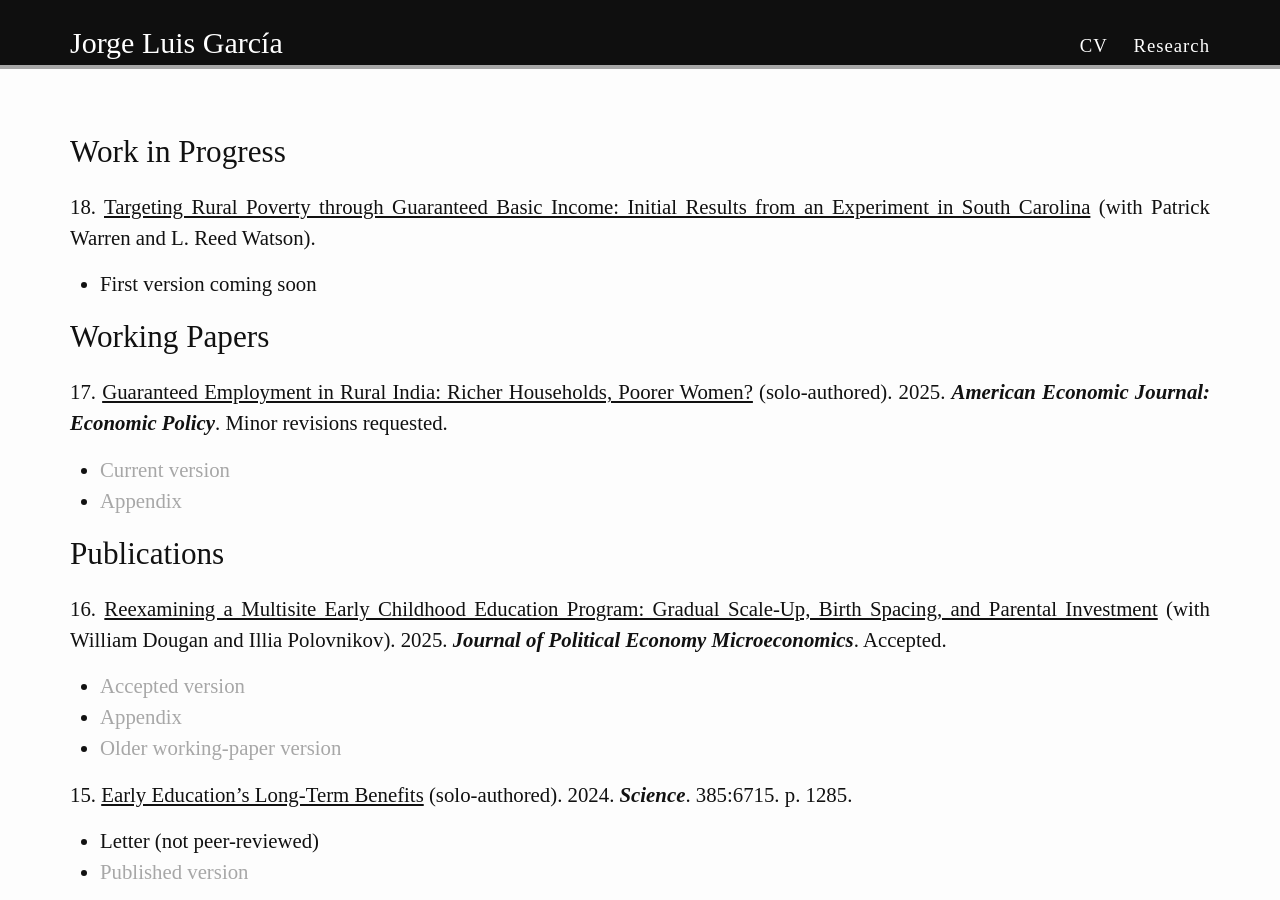
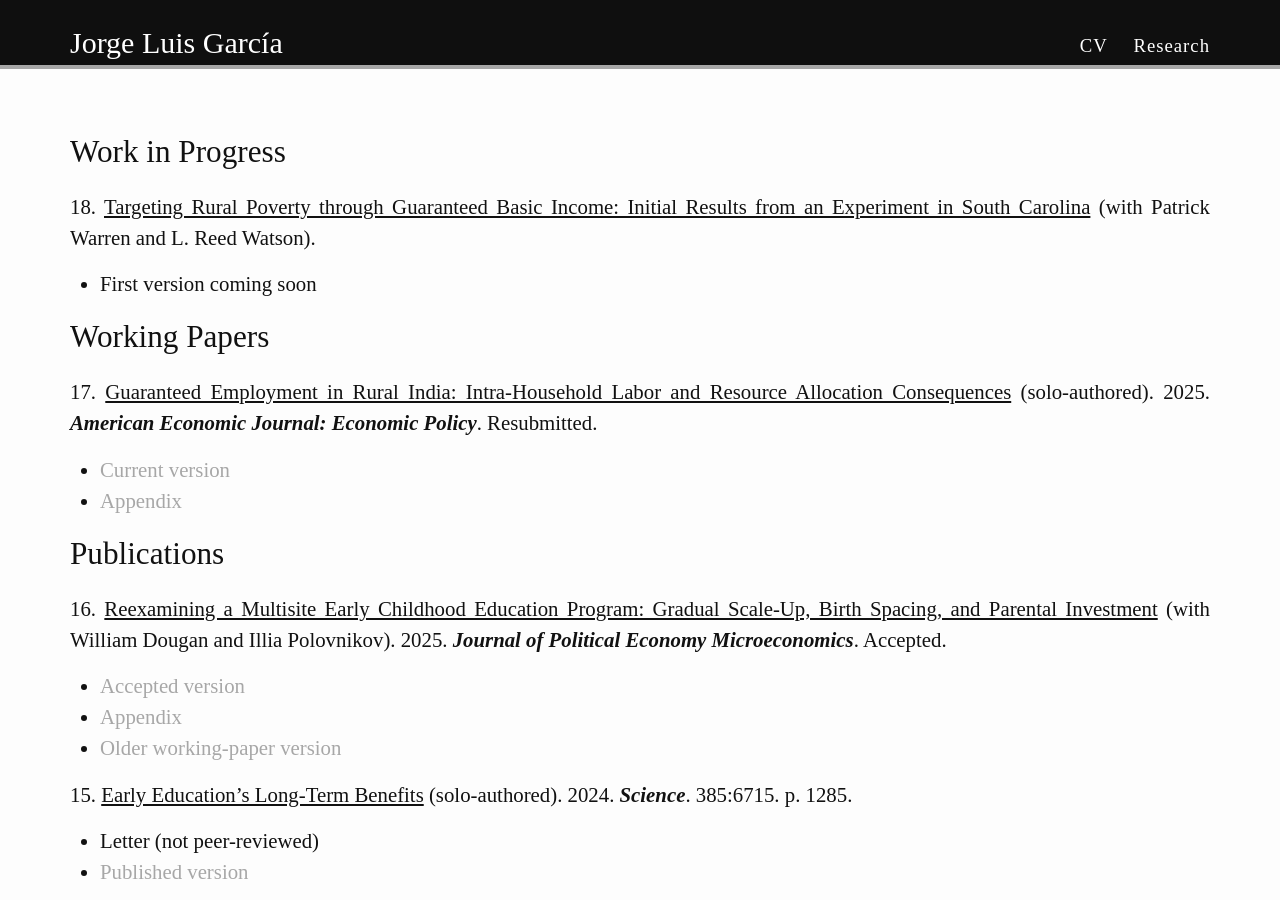
Before and after one commit to jorgelgarcia/jorgelgarcia.github.io, a Jekyll site: the page built from research.md, in a window 1280 px wide and 900 px high. Built offline with Jekyll 4.4.1, drawn with Linux system fonts in a browser that asks for light colours; nearby versions of some CDN libraries; some web fonts are replaced.

Commit message:
title for gem

```diff
--- a/research.md
+++ b/research.md
@@ -9,7 +9,7 @@
 * First version coming soon
 
 ## Working Papers
-17\. <u>Guaranteed Employment in Rural India: Richer Households, Poorer Women?</u> (solo-authored). 2025. <em><b>American Economic Journal: Economic Policy</b></em>. Minor revisions requested.
+17\. <u>Guaranteed Employment in Rural India: Intra-Household Labor and Resource Allocation Consequences</u> (solo-authored). 2025. <em><b>American Economic Journal: Economic Policy</b></em>. Resubmitted.
 * [Current version](https://www.dropbox.com/scl/fi/u7gs8ofvpyzz68q20b7lk/gem_paper_01-17-2025a_jlg.pdf?rlkey=n4aiiv91nmr7dvfkvmc35myem&st=vy5bx68x&dl=0)
 * [Appendix](https://www.dropbox.com/scl/fi/q2rrv990vf8mvw18oji0x/gem_appendix_09-13-2024a_jlg.pdf?rlkey=vggyq1nqhtf7gdtdxoa25l611&st=pmvaxzjv&dl=0)
 <br/>
```
